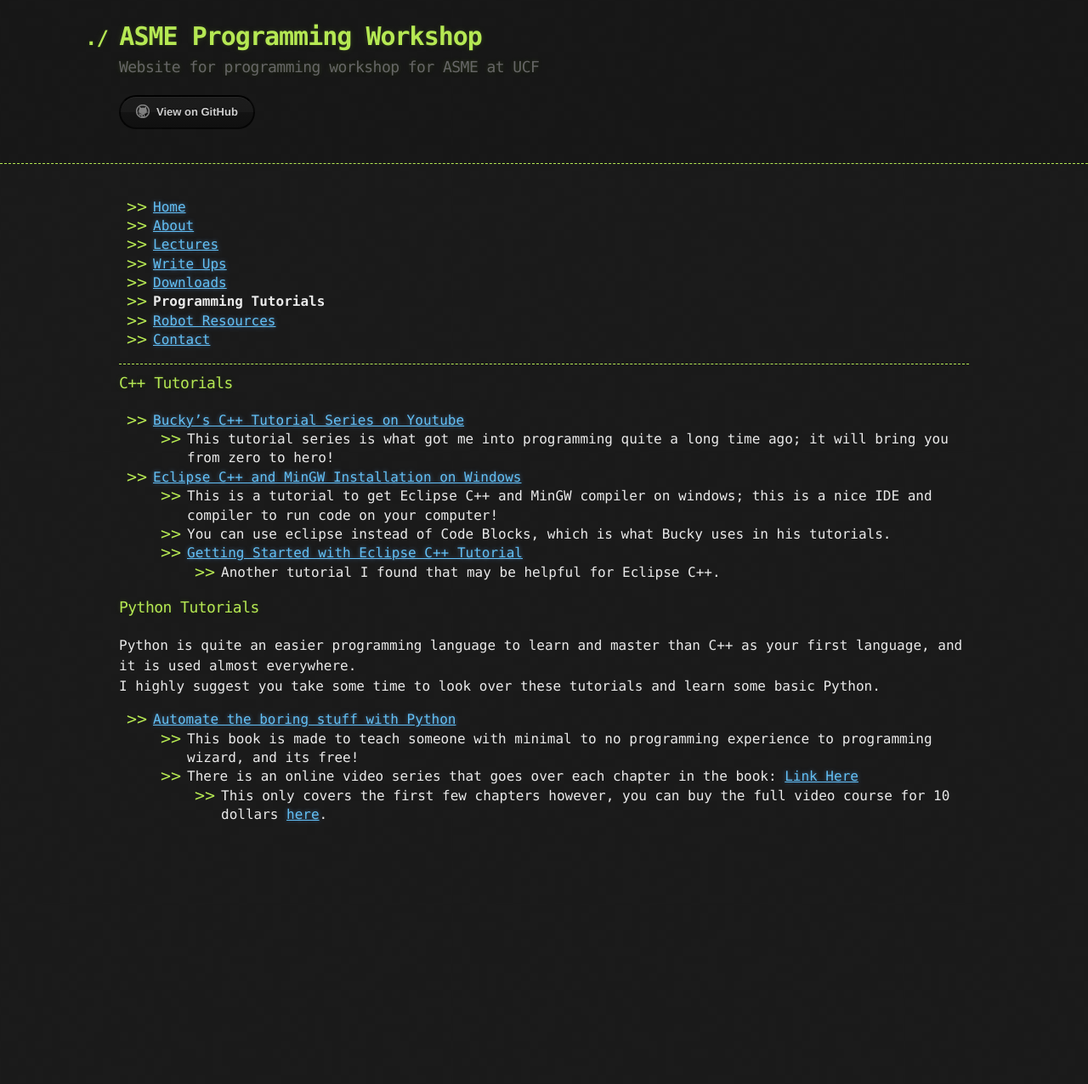
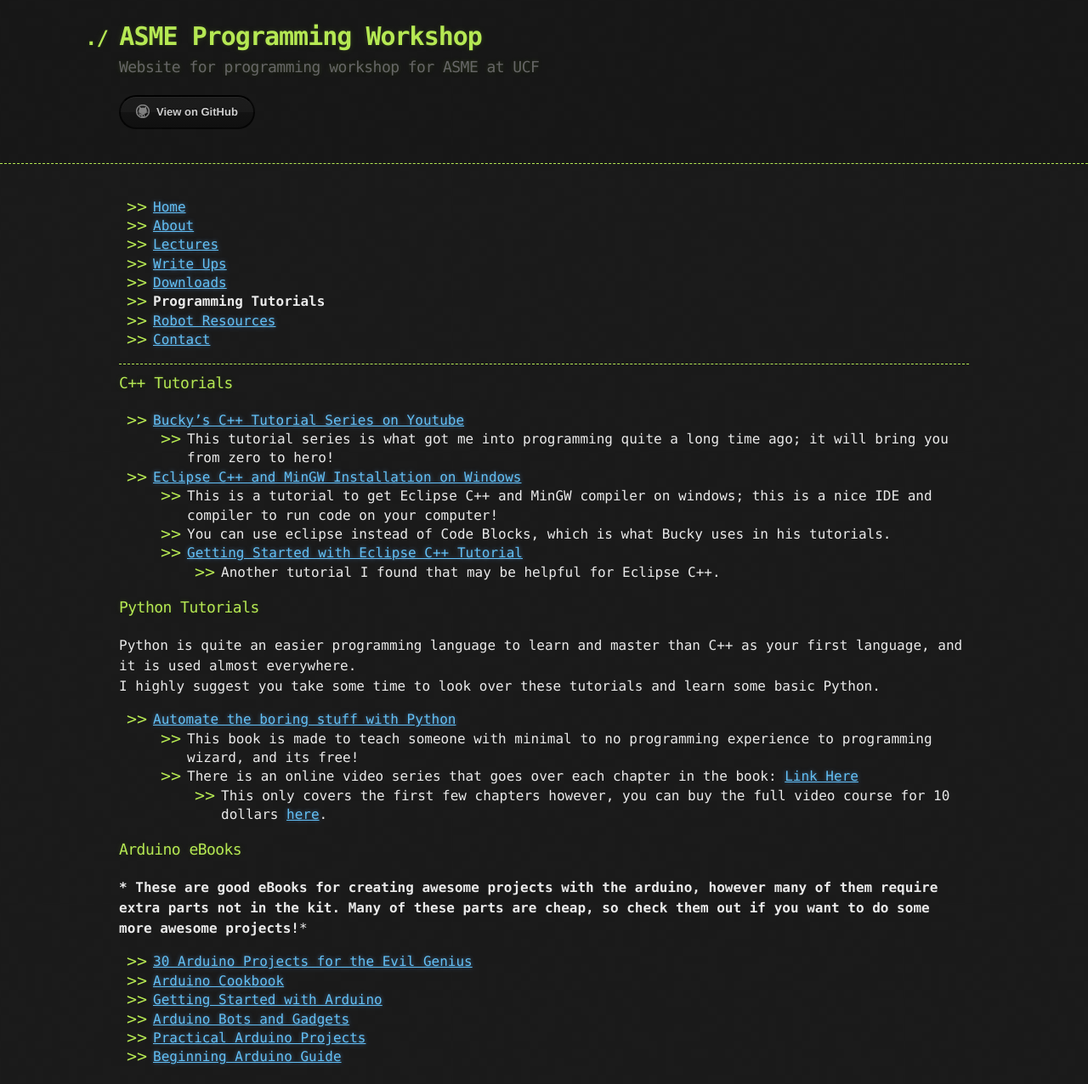
Before and after one commit to brandons209/workshop, a Jekyll site: the page built from pages/Programming_Tutorials.md, in a window 1280 px wide. Shown: the whole page at 85% size. Built offline with Jekyll 4.4.1, drawn with Linux system fonts in a browser that asks for light colours; before the commit the page ends 990 px from its top, so only the background shows below that.

Commit message:
added ebooks for arduino

```diff
--- a/pages/Programming_Tutorials.md
+++ b/pages/Programming_Tutorials.md
@@ -27,3 +27,12 @@
 	- This book is made to teach someone with minimal to no programming experience to programming wizard, and its free!
 	- There is an online video series that goes over each chapter in the book: [Link Here](https://www.youtube.com/watch?v=1F_OgqRuSdI&list=PL0-84-yl1fUnRuXGFe_F7qSH1LEnn9LkW)
 		- This only covers the first few chapters however, you can buy the full video course for 10 dollars [here](https://www.udemy.com/automate/?couponCode=FOR_LIKE_10_BUCKS).
+
+### Arduino eBooks
+*** These are good eBooks for creating awesome projects with the arduino, however many of them require extra parts not in the kit. Many of these parts are cheap, so check them out if you want to do some more awesome projects!***
+- [30 Arduino Projects for the Evil Genius](https://goo.gl/zSbKfb)
+- [Arduino Cookbook](https://goo.gl/y9tb88)
+- [Getting Started with Arduino](https://goo.gl/DQxMqJ)
+- [Arduino Bots and Gadgets](https://goo.gl/EFFjuC)
+- [Practical Arduino Projects](https://goo.gl/WdGUeV)
+- [Beginning Arduino Guide](https://goo.gl/7sGZMg)
```
